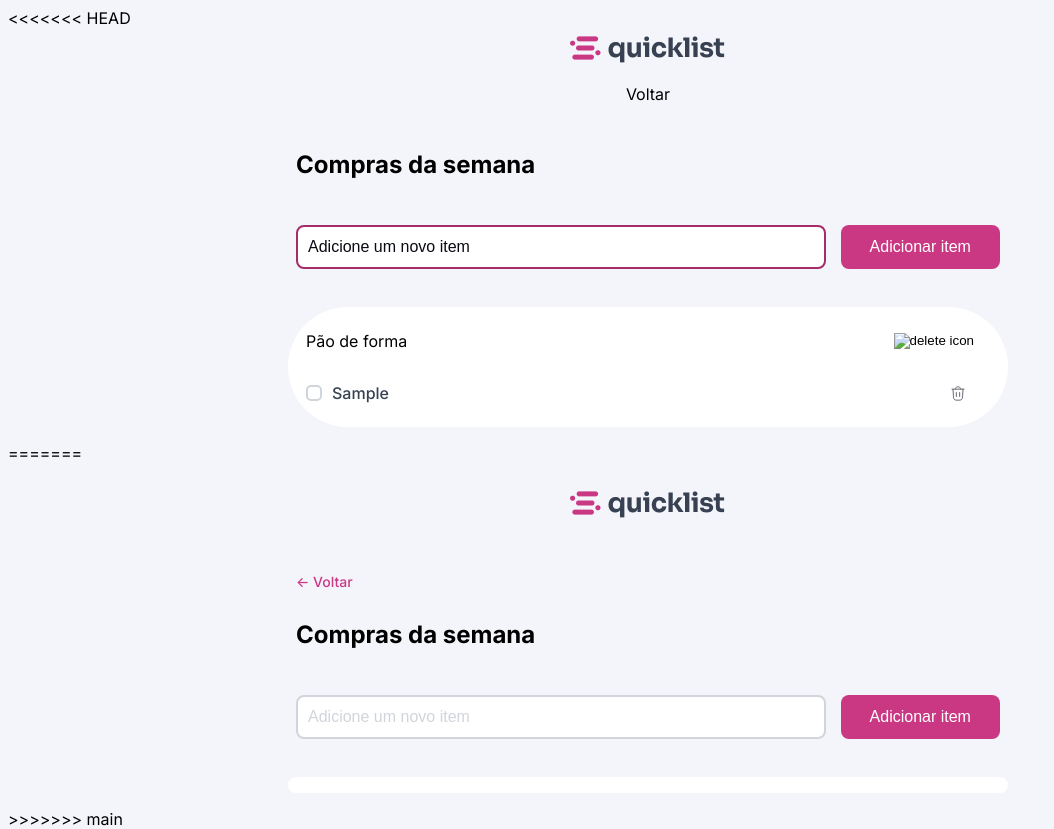
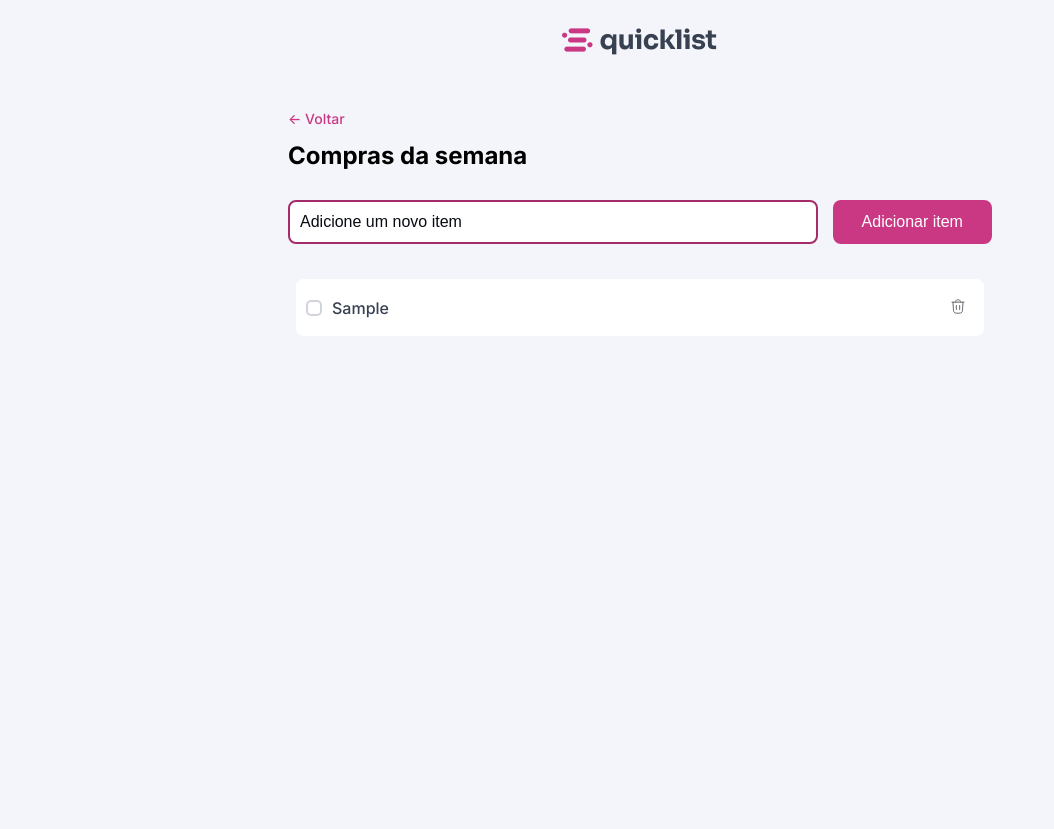
Before and after one commit to hannahmem/projeto-lista-de-compras, a plain HTML site: page index.html in a window 1280 px wide. Both pictures are taken after typing "Sample" into the empty fields and a click on the button "Adicionar item". Shown: the whole page, without its empty margins (0-1054 px from the left). After the commit the page ends 800 px from the top, so only its background shows below. Drawn offline with Linux system fonts and the light colour scheme.

Commit message:
paste html & css

```diff
--- a/index.html
+++ b/index.html
@@ -1,63 +1,39 @@
-<<<<<<< HEAD
 <!DOCTYPE html>
 <html lang="pt-BR">
     <head>
-    <meta charset="UTF-8">
-    <meta name="viewport" content="width=device-width, initial-scale=1.0">
+        <meta charset="UTF-8" />
+        <meta name="viewport" content="width=device-width, initial-scale=1.0" />
 
-    <link rel="stylesheet" href="style.css">
+        <link rel="preconnect" href="https://fonts.googleapis.com" />
+        <link rel="preconnect" href="https://fonts.gstatic.com" crossorigin />
+        <link
+            href="https://fonts.googleapis.com/css2?family=Inter:ital,opsz,wght@0,14..32,100..900;1,14..32,100..900&display=swap"
+            rel="stylesheet"
+        />
 
-    <title>Lista de compras</title>
-</head>
-<body>
-    <main>
-        <img src="assets/logo.png" alt="logo">
-        <p>Voltar</p>
-        <h1>Compras da semana</h1>
-
-        <form>
-            <input type="text" placeholder="Adicione um novo item" id="input-item" required>
-            <button type="submit" id="submit-button" class="button">Adicionar item</button>
-        </form>
-        <ul>
-            <li class="item">
-                <span>Pão de forma</span>
-                <button type="button" id="remove-button" onclick="removeItem(this)">
-                    <img src="assets/icon-delete.png" id="delete-icon" alt="delete icon">
-                </button>
-            </li>
-        </ul>
-    </main>
-
-    <script src="script.js"></script>
-</body>
-=======
-<!DOCTYPE html>
-<html lang="pt-BR">
-<head>
-    <meta charset="UTF-8">
-    <meta name="viewport" content="width=device-width, initial-scale=1.0">
-
-    <link rel="preconnect" href="https://fonts.googleapis.com">
-    <link rel="preconnect" href="https://fonts.gstatic.com" crossorigin>
-    <link href="https://fonts.googleapis.com/css2?family=Inter:ital,opsz,wght@0,14..32,100..900;1,14..32,100..900&display=swap" rel="stylesheet">
-
-    <link rel="stylesheet" href="style.css">
+        <link rel="stylesheet" href="style.css" />
 
         <title>Lista de compras</title>
     </head>
 
     <body>
         <header>
-        <img src="assets/logo.png" alt="logo" id="logo">
+            <img src="assets/logo.png" alt="logo" id="logo" />
         </header>
         <main>
             <a href="#"><- Voltar</a>
             <h1>Compras da semana</h1>
 
             <form>
-            <input type="text" placeholder="Adicione um novo item" id="input-item" required>
-            <button type="submit" id="submit-button" class="button">Adicionar item</button>
+                <input
+                    type="text"
+                    placeholder="Adicione um novo item"
+                    id="input-item"
+                    required
+                />
+                <button type="submit" id="submit-button" class="button">
+                    Adicionar item
+                </button>
             </form>
             <ul class="container-list">
                 <!-- <li class="item">
@@ -74,5 +50,4 @@
 
         <script src="script.js"></script>
     </body>
->>>>>>> main
 </html>
--- a/style.css
+++ b/style.css
@@ -1,45 +1,3 @@
-<<<<<<< HEAD
-body {
-    background-color: #f4f5fb;
-    font-family: Arial;
-}
-
-#input-item {
-    background-color: #ffffff;
-    border-radius: 12;
-}
-
-ul {
-    border-radius: 12em;
-    background-color: #ffffff;
-    list-style: none;
-}
-
-#submit-button {
-    background-color: #ca3884;
-    color: #ffffff;
-}
-
-#remove-button {
-    background: none;
-    border: none;
-}
-
-.item {
-    display: flex;
-    align-items: center;
-    justify-content: space-between;
-    height: 42px;
-    padding-right: 20px;
-}
-
-.removal-text {
-    opacity: 0.4;
-}
-.removed-item-icon {
-    background-color: #888;
-}
-=======
 * {
     margin: 0;
     padding: 0;
@@ -58,7 +16,6 @@ ul {
     margin-right: auto;
 }
 
-
 body {
     width: 100%;
     height: 100vh;
@@ -66,7 +23,7 @@ body {
 }
 
 a {
-    color: #CA3884;
+    color: #ca3884;
     font-size: 14px;
     font-weight: 500;
     text-decoration: none;
@@ -116,7 +73,7 @@ form {
     flex: 1 1 400px;
     padding-left: 10px;
 
-    background-color: #FFFFFF;
+    background-color: #ffffff;
     outline: none;
     font-size: 16px;
     font-weight: 500;
@@ -136,7 +93,7 @@ ul {
 }
 
 li {
-    background-color: #FFFFFF;
+    background-color: #ffffff;
     border-radius: 8px;
     list-style: none;
     margin: 5px 0;
@@ -169,13 +126,13 @@ li {
 form button {
     flex: 1;
     border-radius: 8px;
-    background-color: #CA3884;
-    color: #FFFFFF;
+    background-color: #ca3884;
+    color: #ffffff;
     height: 44px;
     border: none;
     cursor: pointer;
     padding: 0 15px;
-    margin-bottom: 12px;;
+    margin-bottom: 12px;
 
     font-weight: 500;
     font-size: 16px;
@@ -210,7 +167,7 @@ form button {
 }
 
 #input-item:focus-within::placeholder {
-    color: #080B12;
+    color: #080b12;
 }
 
 .checkbox {
@@ -221,7 +178,7 @@ form button {
     width: 16px;
     border: 2px solid #d1d5db;
     border-radius: 5px;
-    color: #CA3884;
+    color: #ca3884;
     cursor: pointer;
     flex: none;
 }
@@ -245,11 +202,10 @@ form button {
 }
 
 .checkbox:checked {
-    background-color: #CA3884;
+    background-color: #ca3884;
     border: none;
 }
 
 .checkbox:hover {
-    border-color: #B9C2D0;
+    border-color: #b9c2d0;
 }
->>>>>>> main
```
Lines whose indentation alone changed are shown as unchanged.
